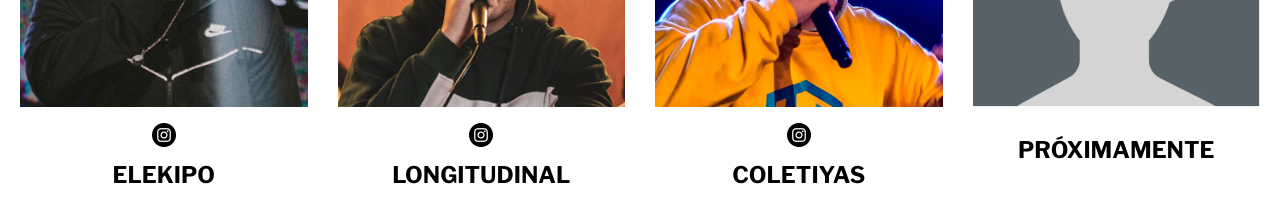
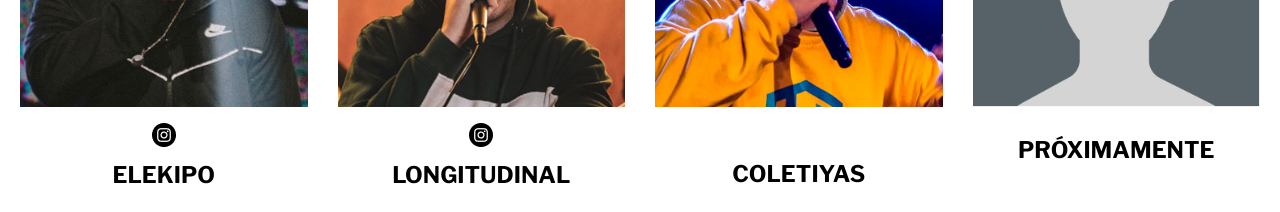
Before and after one commit to wilodev/fms-camps, a plain HTML site: page meet-the-team.html in a window 1280 px wide. Shown: the part 1540-1752 px from the top of the page. Drawn offline with nearby package versions, Linux system fonts and the light colour scheme.

Commit message:
no message

```diff
--- a/meet-the-team.html
+++ b/meet-the-team.html
@@ -143,7 +143,7 @@
           </div>
           <div class="col-sm-12 col-md-3 content-crew">
             <div class="card"><img class="card-img-top" src="images/meet/coletiyas.jpg" alt="...">
-              <div class="crew-social"><a href="https://www.instagram.com/babiblackbull" target="_blank"><img src="images/meet/instagram.png"></a>
+              <div class="crew-social"><br>
               </div>
               <div class="card-body">
                 <h2 class="card-title">COLETIYAS</h2>
```
